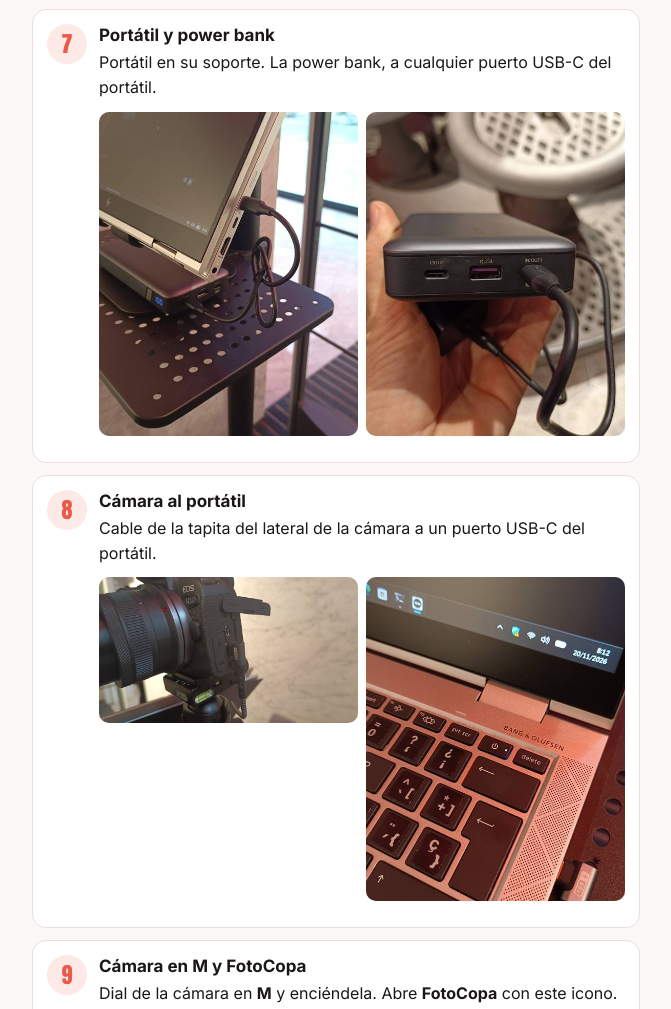
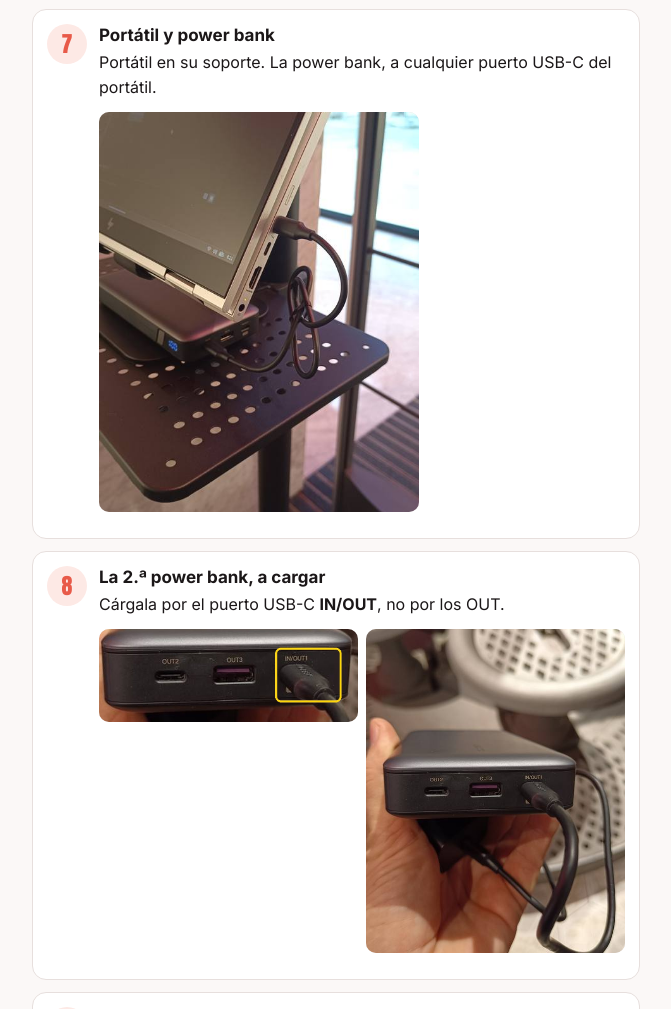
Before and after one commit to paumunfilms-sys/dakota-panel, a plain HTML site: page guias/barca/index.html in a window 1280 px wide. Shown: the part 2788-3797 px from the top of the page, without its empty margins (304-975 px from the left). Drawn offline with Linux system fonts and the light colour scheme.

Commit message:
Guia Barça: segunda power bank a cargar por el IN/OUT; lineas azules sobre negro

```diff
--- a/guias/barca/index.html
+++ b/guias/barca/index.html
@@ -82,7 +82,7 @@ footer .tel { font: 34px/1 var(--display); letter-spacing: .02em; user-select: a
 footer small { opacity: .9; }
 @media (prefers-reduced-motion: no-preference) { nav a { transition: background .15s, color .15s } }
 </style>
-<style>html{color-scheme:light} body{margin:0} img{max-width:100%} [hidden]{display:none!important}</style>
+<style>body{margin:0} img{max-width:100%} [hidden]{display:none!important}</style>
 </head>
 <body>
 
@@ -115,7 +115,9 @@ footer small { opacity: .9; }
         <div class="fotos"><img src="fotos/bateria_flash.jpg" alt="Tapa de la batería del flash" loading="lazy"><img src="fotos/rebotador.jpg" alt="Poner el difusor blanco en el flash" loading="lazy"></div></li>
       <li><h3>Prepara el portátil</h3><p>Ábrelo, enciéndelo y ponlo en modo tablet.</p></li>
       <li><h3>Portátil y power bank</h3><p>Portátil en su soporte. La power bank, a cualquier puerto USB-C del portátil.</p>
-        <div class="fotos"><img src="fotos/portatil_soporte.jpg" alt="Portátil en el soporte" loading="lazy"><img src="fotos/powerbank.jpg" alt="Power bank con el cable conectado" loading="lazy"></div></li>
+        <div class="fotos una"><img src="fotos/portatil_soporte.jpg" alt="Portátil en el soporte" loading="lazy"></div></li>
+      <li><h3>La 2.ª power bank, a cargar</h3><p>Cárgala por el puerto USB-C <b>IN/OUT</b>, no por los OUT.</p>
+        <div class="fotos"><img class="ancha" src="fotos/puerto_in_out.jpg" alt="Puerto IN/OUT de la power bank marcado" loading="lazy"><img src="fotos/powerbank.jpg" alt="Power bank cargando por el IN/OUT" loading="lazy"></div></li>
       <li><h3>Cámara al portátil</h3><p>Cable de la tapita del lateral de la cámara a un puerto USB-C del portátil.</p>
         <div class="fotos"><img class="ancha" src="fotos/usb_camara.jpg" alt="Puerto USB del lateral de la cámara" loading="lazy"><img src="fotos/usb_portatil.jpg" alt="Cable en el puerto USB-C del portátil" loading="lazy"></div></li>
       <li><h3>Cámara en M y FotoCopa</h3><p>Dial de la cámara en <b>M</b> y enciéndela. Abre <b>FotoCopa</b> con este icono.</p>
```
Also changed, not shown: guias/barca/fotos/puerto_in_out.jpg (added).
